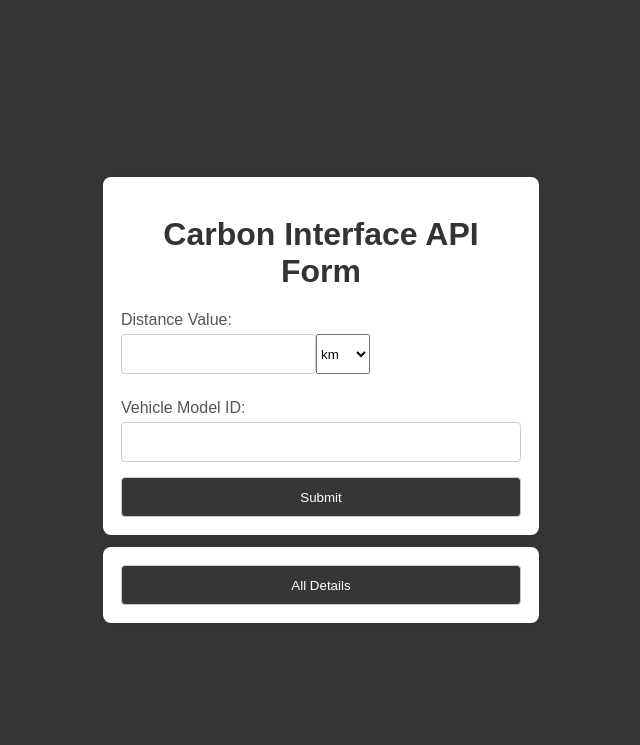
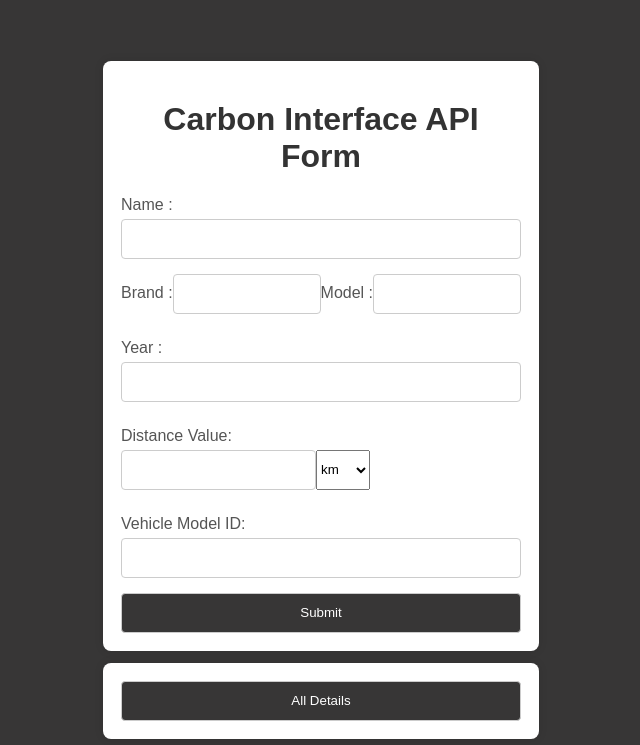
Before and after one commit to bipinKrishnan/cloud_computing_project, a Flask app: page / in a window 1280 px wide. Shown: the top 745 px of the page, without its empty margins (319-959 px from the left). Run offline with Flask 3, Linux system fonts and the light colour scheme; parts of the project's set-up code (start-up, migrations or seed data) failed here and were passed over.

Commit message:
added inputs

```diff
--- a/templates/index.html
+++ b/templates/index.html
@@ -2,7 +2,7 @@
 <!DOCTYPE html>
 <html lang="en">
 <head>
-    <link rel="stylesheet" href="/static/index.css">
+    <link rel="stylesheet" href="index.css">
     <meta charset="UTF-8">
     <meta name="viewport" content="width=device-width, initial-scale=1.0">
     <title>Carbon Interface API</title>
@@ -12,8 +12,21 @@
     <form action="/fetch_and_display" method="post" enctype="application/x-www-form-urlencoded">
         <h1>Carbon Interface API Form</h1>
 
+        <label for="customer_name">Name :</label>
+        <input type="text" name="customer_name" required>
+
+        <div class="container_h">
+        <label for="vehicle_make">Brand :</label>
+        <input type="text" name="vehicle_make" required>
+
+        <label for="vehicle_model">Model : </label>
+        <input type="text" name="vehicle_model" required>
+        </div>
+
+        <label for="year">Year :</label>
+        <input type="text" name="year" required>
+
         <label for="distance_value">Distance Value:</label>
-
         <div class="container_h">
             <input type="number" name="distance_value" min="0" step="0.1" required>
 
--- a/test.py
+++ b/test.py
@@ -11,8 +11,9 @@
 
 # Makes it a little slower when running locally
 r = re.compile(".*firebase*")
+# locates your filestore private key location
 firebase_cred_file = list(filter(r.match, os.listdir(os.getcwd())))[0]
-cred = credentials.Certificate(f"{str(os.getcwd())}\\{firebase_cred_file}") # your filestore private key location
+cred = credentials.Certificate(f"{str(os.getcwd())}\\{firebase_cred_file}")
 firebase_admin.initialize_app(cred)
 
 db = firestore.client()
```
Also changed, not shown: 2 other files.
